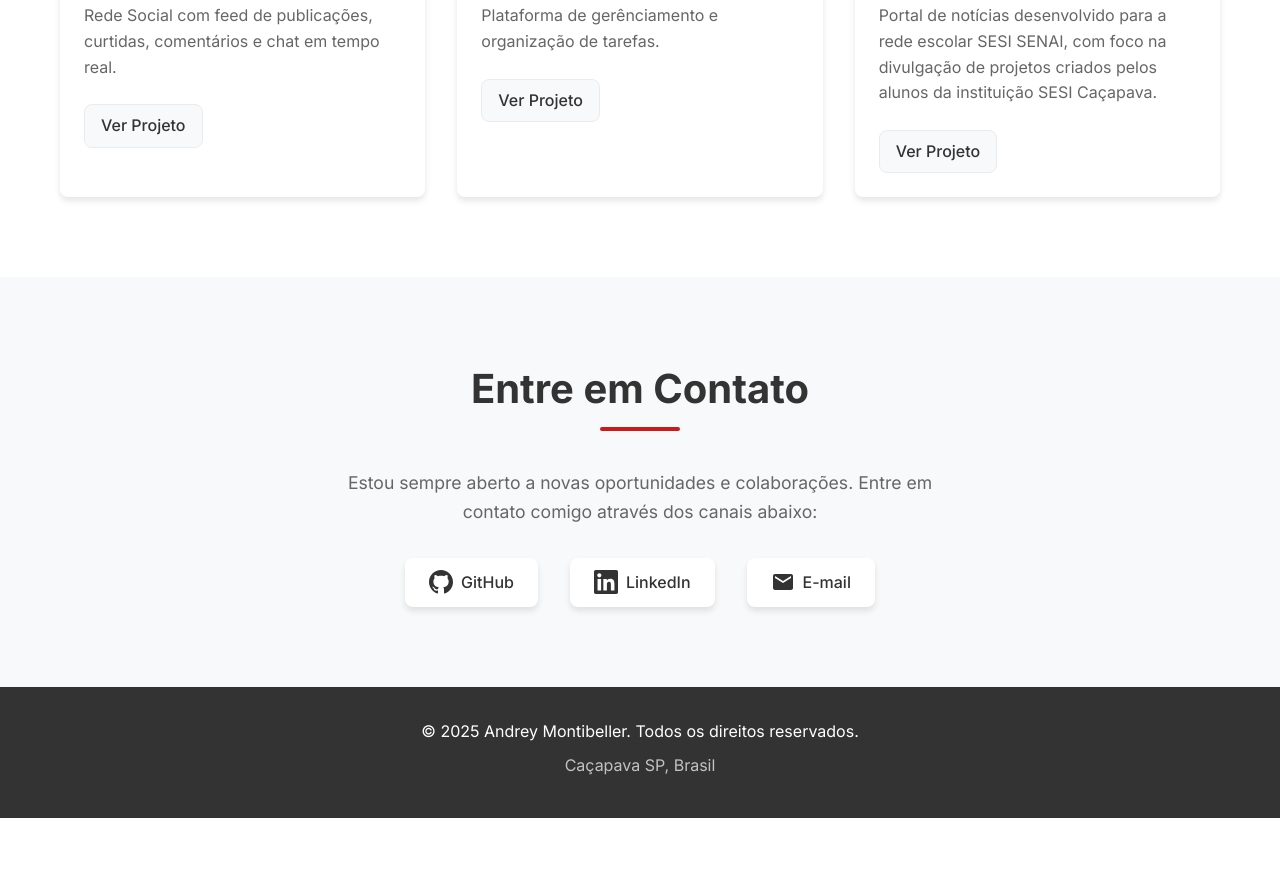
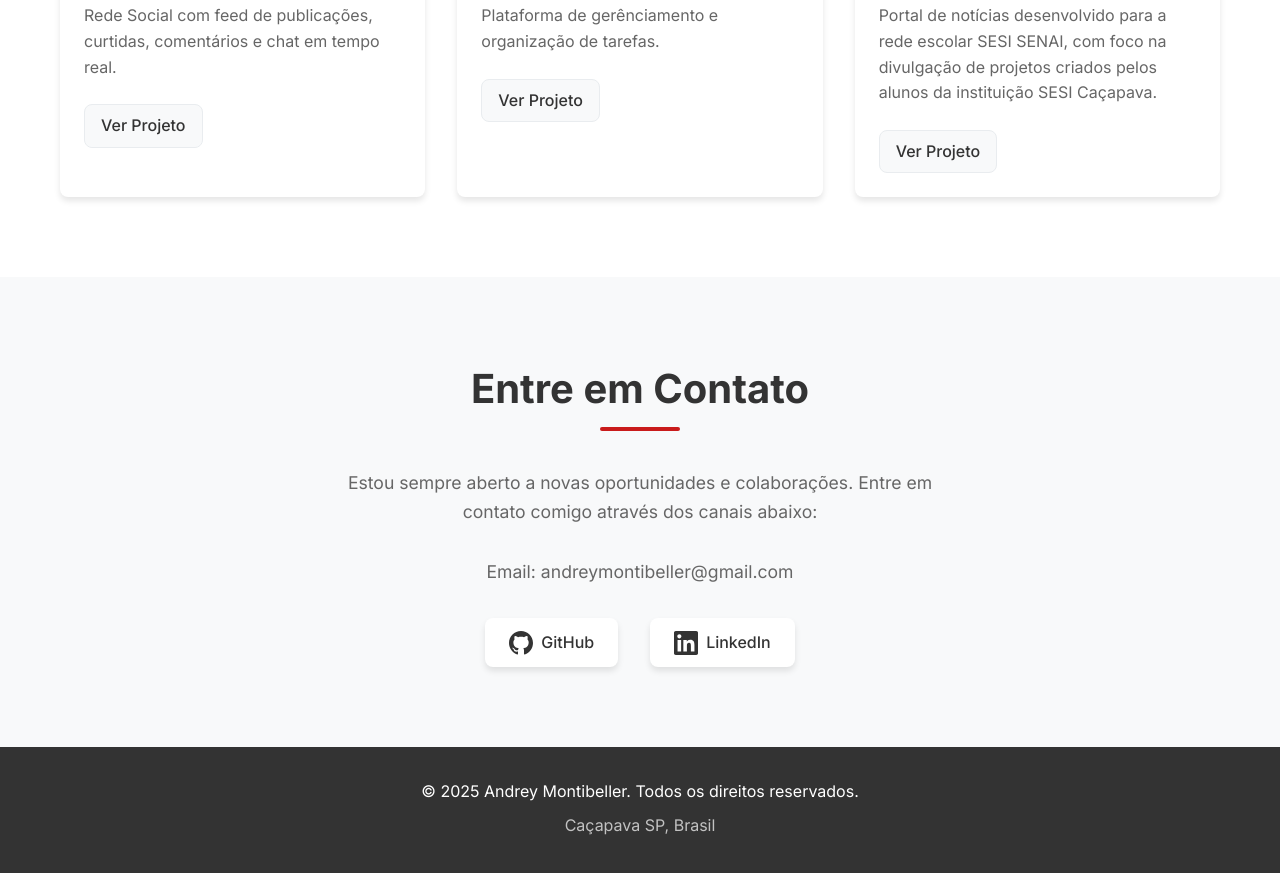
Before and after one commit to AndreyMonti/portifolio-att, a plain HTML site: page index.html in a window 1280 px wide. Shown: the part 1911-2784 px from the top of the page. Before the commit the page ends 2729 px from the top, so only its background shows below. Drawn offline with Linux system fonts and the light colour scheme.

Commit message:
correcao-email

```diff
--- a/index.html
+++ b/index.html
@@ -142,6 +142,7 @@
                 <div class="contact-content">
                     <div class="contact-info">
                         <p>Estou sempre aberto a novas oportunidades e colaborações. Entre em contato comigo através dos canais abaixo:</p>
+                        <p>Email: andreymontibeller@gmail.com</p>
                         <div class="contact-links">
                             <a href="https://github.com/AndreyMonti" class="contact-link" target="_blank" rel="noopener" aria-label="GitHub">
                                 <svg width="24" height="24" viewBox="0 0 24 24" fill="none" xmlns="http://www.w3.org/2000/svg">
@@ -154,12 +155,6 @@
                                     <path d="M20.447 20.452H16.893V14.883C16.893 13.555 16.866 11.846 15.041 11.846C13.188 11.846 12.905 13.291 12.905 14.785V20.452H9.351V9H12.765V10.561H12.811C13.288 9.661 14.448 8.711 16.181 8.711C19.782 8.711 20.448 11.081 20.448 14.166V20.452H20.447ZM5.337 7.433C4.193 7.433 3.274 6.507 3.274 5.368C3.274 4.23 4.194 3.305 5.337 3.305C6.477 3.305 7.401 4.23 7.401 5.368C7.401 6.507 6.476 7.433 5.337 7.433ZM7.119 20.452H3.555V9H7.119V20.452ZM22.225 0H1.771C0.792 0 0 0.774 0 1.729V22.271C0 23.227 0.792 24 1.771 24H22.222C23.2 24 24 23.227 24 22.271V1.729C24 0.774 23.2 0 22.222 0H22.225Z" fill="currentColor"/>
                                 </svg>
                                 LinkedIn
-                            </a>
-                            <a href="mailto:andreymontibeller02@gmail.com" class="contact-link" aria-label="Enviar email">
-                                <svg width="24" height="24" viewBox="0 0 24 24" fill="none" xmlns="http://www.w3.org/2000/svg">
-                                    <path d="M20 4H4C2.9 4 2.01 4.9 2.01 6L2 18C2 19.1 2.9 20 4 20H20C21.1 20 22 19.1 22 18V6C22 4.9 21.1 4 20 4ZM20 8L12 13L4 8V6L12 11L20 6V8Z" fill="currentColor"/>
-                                </svg>
-                                E-mail
                             </a>
                         </div>
                     </div>
```
